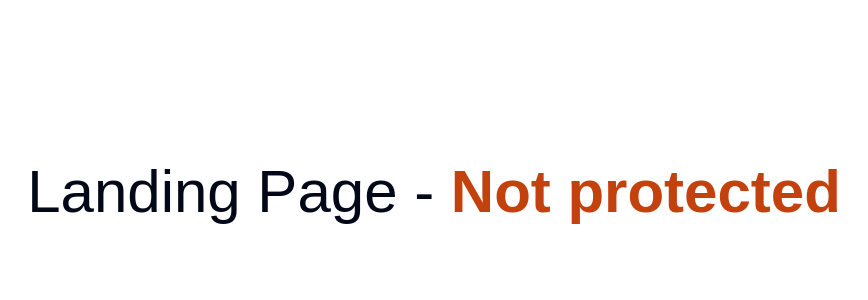
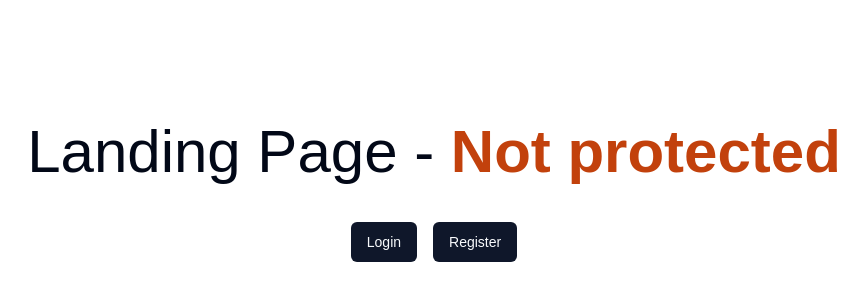
Before and after one commit to Jameschan215/ai-saas, a Next.js app: page / in a window 1280 px wide. Shown: the part 208-508 px from the top of the page, without its empty margins (206-1074 px from the left). Built offline with nearby package versions, Linux system fonts and the light colour scheme.

Commit message:
3th commit - add clerk auth

```diff
--- /dev/null
+++ b/app/(auth)/(routes)/sign-in/[[...sign-in]]/page.tsx
@@ -0,0 +1,5 @@
+import { SignIn } from '@clerk/nextjs';
+
+export default function Page() {
+	return <SignIn />;
+}
--- /dev/null
+++ b/app/(auth)/(routes)/sign-up/[[...sign-up]]/page.tsx
@@ -0,0 +1,5 @@
+import { SignUp } from '@clerk/nextjs';
+
+export default function SignUpPage() {
+	return <SignUp />;
+}
--- /dev/null
+++ b/app/(auth)/layout.tsx
@@ -0,0 +1,9 @@
+export default function AuthLayout({
+	children,
+}: {
+	children: React.ReactNode;
+}) {
+	return (
+		<main className="flex justify-center items-center h-full">{children}</main>
+	);
+}
--- a/app/(dashborad)/(routes)/dashboard/page.tsx
+++ b/app/(dashborad)/(routes)/dashboard/page.tsx
@@ -1,3 +1,5 @@
+import { UserButton } from '@clerk/nextjs';
+
 export default function DashboardPage() {
 	return (
 		<main className="flex items-center justify-center h-full">
@@ -5,6 +7,7 @@ export default function DashboardPage() {
 				Dashboard Page -{' '}
 				<span className="font-bold text-green-700">Protected</span>
 			</p>
+			<UserButton />
 		</main>
 	);
 }
--- a/app/(landing)/page.tsx
+++ b/app/(landing)/page.tsx
@@ -1,10 +1,21 @@
+import { Button } from '@/components/ui/button';
+import Link from 'next/link';
+
 export default function LandingPage() {
 	return (
-		<main className="flex items-center justify-center h-full">
+		<main className="flex flex-col items-center justify-center gap-y-10 h-full">
 			<p className="text-6xl">
 				Landing Page -{' '}
 				<span className="font-bold text-orange-700">Not protected</span>
 			</p>
+			<div className="space-x-4">
+				<Button asChild>
+					<Link href="/sign-in">Login</Link>
+				</Button>
+				<Button asChild>
+					<Link href="/sign-up">Register</Link>
+				</Button>
+			</div>
 		</main>
 	);
 }
--- a/app/layout.tsx
+++ b/app/layout.tsx
@@ -1,6 +1,8 @@
 import type { Metadata } from 'next';
 import localFont from 'next/font/local';
-import './globals.css';
+import '@/app/globals.css';
+
+import { ClerkProvider } from '@clerk/nextjs';
 
 const geistSans = localFont({
 	src: './fonts/GeistVF.woff',
@@ -24,11 +26,13 @@ export default function RootLayout({
 	children: React.ReactNode;
 }>) {
 	return (
+		<ClerkProvider>
 			<html lang="en">
 				<body
 					className={`${geistSans.variable} ${geistMono.variable} antialiased`}>
 					{children}
 				</body>
 			</html>
+		</ClerkProvider>
 	);
 }
--- a/package.json
+++ b/package.json
@@ -9,6 +9,7 @@
     "lint": "next lint"
   },
   "dependencies": {
+    "@clerk/nextjs": "^5.6.3",
     "@radix-ui/react-slot": "^1.1.0",
     "class-variance-authority": "^0.7.0",
     "clsx": "^2.1.1",
```
Also changed, not shown: middleware.ts (added, +18 -0 lines), 2 other files (tests, documents, lock files or other folders). Lines whose indentation alone changed are shown as unchanged.
